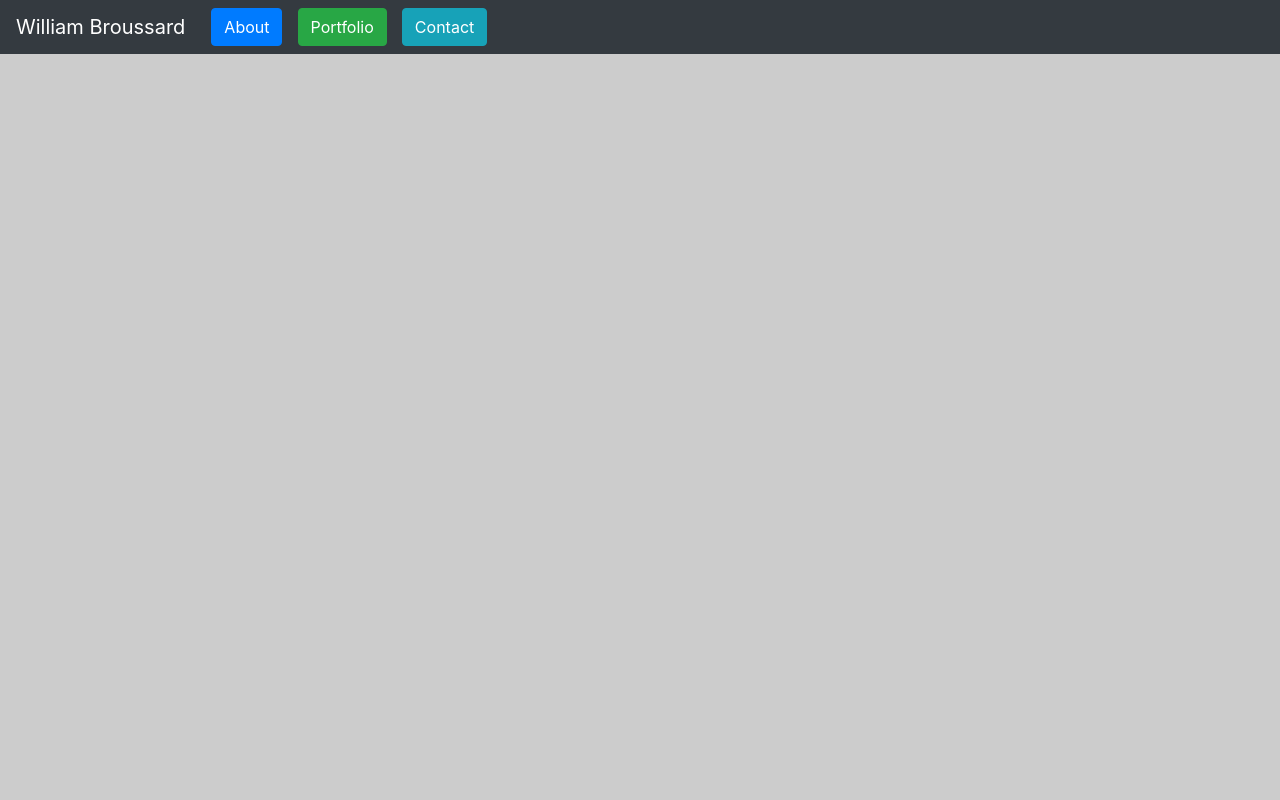
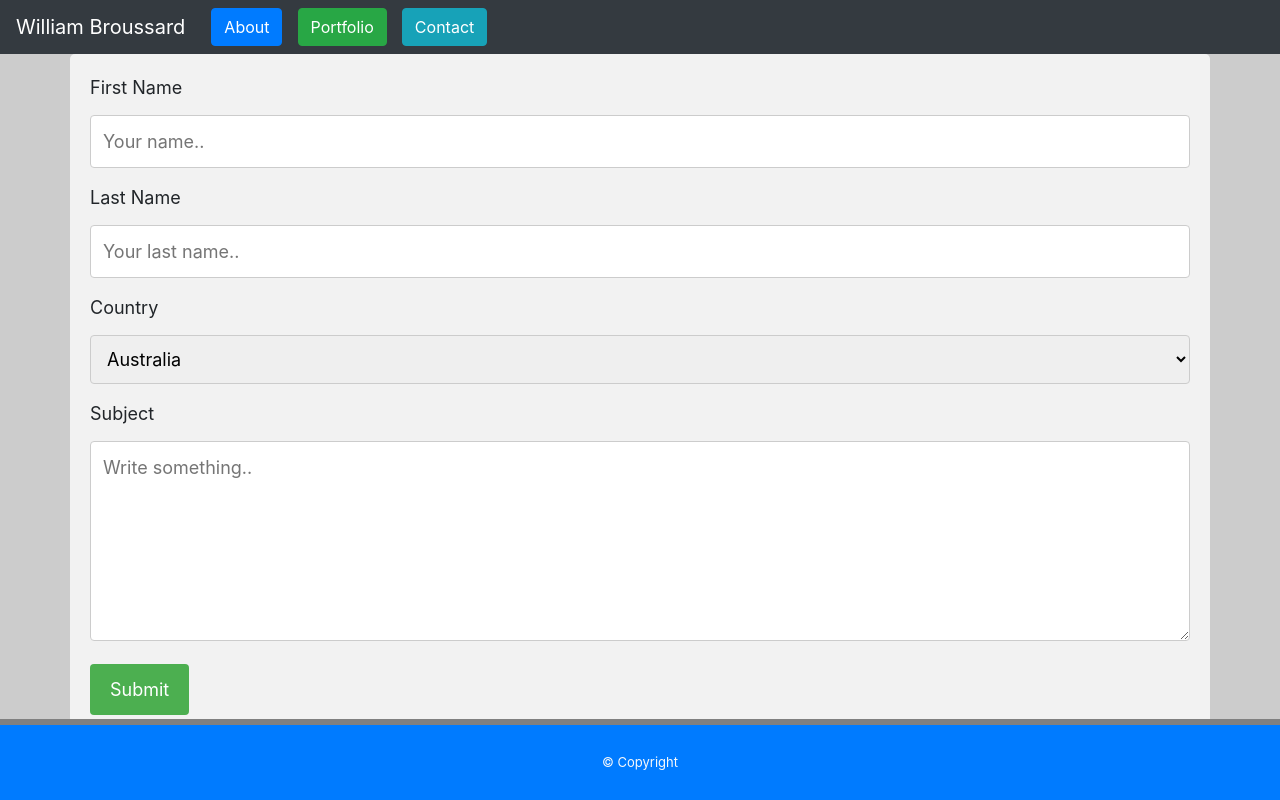
Before and after one commit to Karsus7/Homework2, a plain HTML site: page contact.html in a window 1280 px wide. Drawn offline with nearby package versions, Linux system fonts and the light colour scheme.

Commit message:
added footer, almost finished contact, about is almost done

```diff
--- a/contact.html
+++ b/contact.html
@@ -29,6 +29,33 @@
 
 <body>
 
+    <div class="container">
+        <form action="action_page.php">
+
+            <label for="fname">First Name</label>
+            <input type="text" id="fname" name="firstname" placeholder="Your name..">
+
+            <label for="lname">Last Name</label>
+            <input type="text" id="lname" name="lastname" placeholder="Your last name..">
+
+            <label for="country">Country</label>
+            <select id="country" name="country">
+                <option value="australia">Australia</option>
+                <option value="canada">Canada</option>
+                <option value="usa">USA</option>
+            </select>
+
+            <label for="subject">Subject</label>
+            <textarea id="subject" name="subject" placeholder="Write something.." style="height:200px"></textarea>
+
+            <input type="submit" value="Submit">
+
+        </form>
+    </div>
+
+    <footer class="footer text-center text-light p-4 bg-primary container-fluid" style="border-top: 6px gray solid;">
+        &copy; Copyright
+    </footer>
 
     <script src="https://code.jquery.com/jquery-3.4.1.slim.min.js"
         integrity="sha384-J6qa4849blE2+poT4WnyKhv5vZF5SrPo0iEjwBvKU7imGFAV0wwj1yYfoRSJoZ+n"
--- a/style.css
+++ b/style.css
@@ -10,22 +10,50 @@ body {
     line-height: 27px;
     background-color: #ccc;
 }
-
 .wrapper {
     width: 1024px;
     margin: 40px auto;
 }
-
 #main-content{
     width: 500px;
     padding: 30px;
 }
 #main-content {
     float: left;
-
     background: #fff;
 }
-
+input[type=text], select, textarea {
+    width: 100%;
+    padding: 12px;
+    border: 1px solid #ccc;
+    border-radius: 4px;
+    box-sizing: border-box;
+    margin-top: 6px;
+    margin-bottom: 16px;
+    resize: vertical
+}
+input[type=submit] {
+    background-color: #4CAF50;
+    color: white;
+    padding: 12px 20px;
+    border: none;
+    border-radius: 4px;
+    cursor: pointer;
+}
+input[type=submit]:hover {
+    background-color: #45a049;
+}
+.container {
+    border-radius: 5px;
+    background-color: #f2f2f2;
+    padding: 20px;
+}
+.footer{
+    position: fixed;
+    left: 0;
+    bottom: 0;
+    font-size: small;
+}
 @media screen and (max-width: 768px) {
     body {
     background-color: #333;
```
Also changed, not shown: index.html (+13 -7 lines), portfolio.html (+6 -0 lines).
